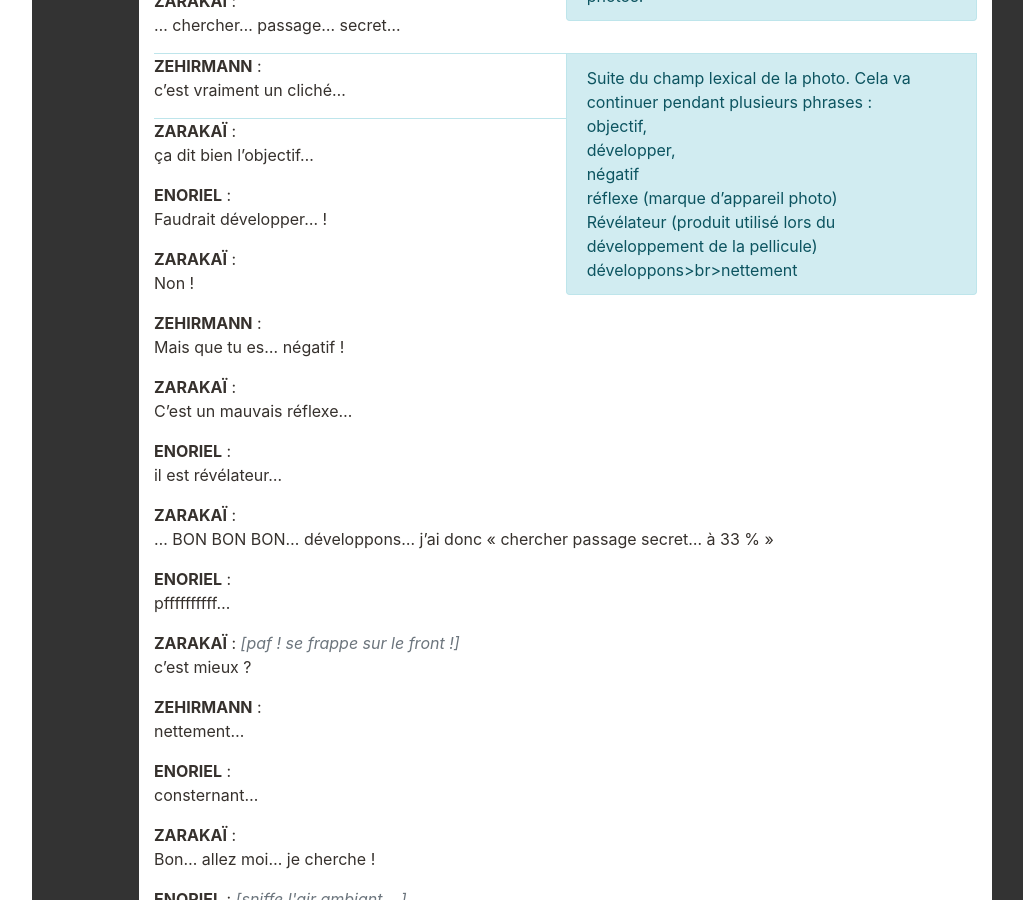
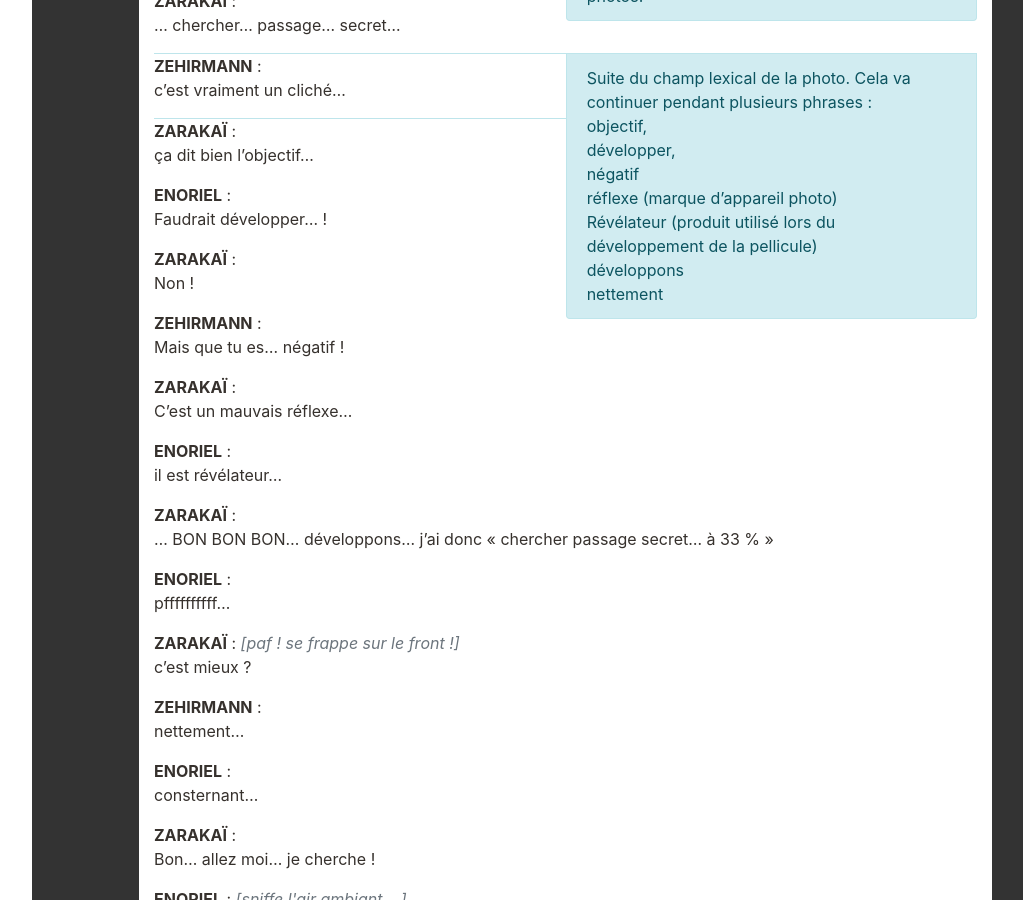
Before and after one commit to Neamar/sagas-mp3, a Jekyll site: the page built from Reflets/Reflets-12.html, in a window 1280 px wide and 900 px high, scrolled down 43755 px. Shown: the whole window, without its empty margins (181-1204 px from the left). Built offline with Jekyll 4.4.1, drawn with Linux system fonts in a browser that asks for light colours.

```diff
--- a/Reflets/Reflets-12.html
+++ b/Reflets/Reflets-12.html
@@ -667,7 +667,7 @@ ZEHIRMANN : quelle belle économie
 ENORIEL : Ah vraiment...c'est brillant...
 ZEHIRMANN : ce serait plutôt mat...REF:Dans l'épisode 10, il y avait déjà eu un jeu de mots sur mat et brillant, les deux types de papier photos.
 ZARAKAÏ : ...chercher...passage...secret...
-ZEHIRMANN : c'est vraiment un cliché...JDM:Suite du champ lexical de la photo. Cela va continuer pendant plusieurs phrases :<br> objectif,<br>développer,<br>négatif<br>réflexe (marque d'appareil photo)<br>Révélateur (produit utilisé lors du développement de la pellicule)<br>développons>br>nettement
+ZEHIRMANN : c'est vraiment un cliché...JDM:Suite du champ lexical de la photo. Cela va continuer pendant plusieurs phrases :<br> objectif,<br>développer,<br>négatif<br>réflexe (marque d'appareil photo)<br>Révélateur (produit utilisé lors du développement de la pellicule)<br>développons<br>nettement
 ZARAKAÏ : ça dit bien l'objectif...
 ENORIEL : Faudrait développer... !
 ZARAKAÏ : Non !
```
